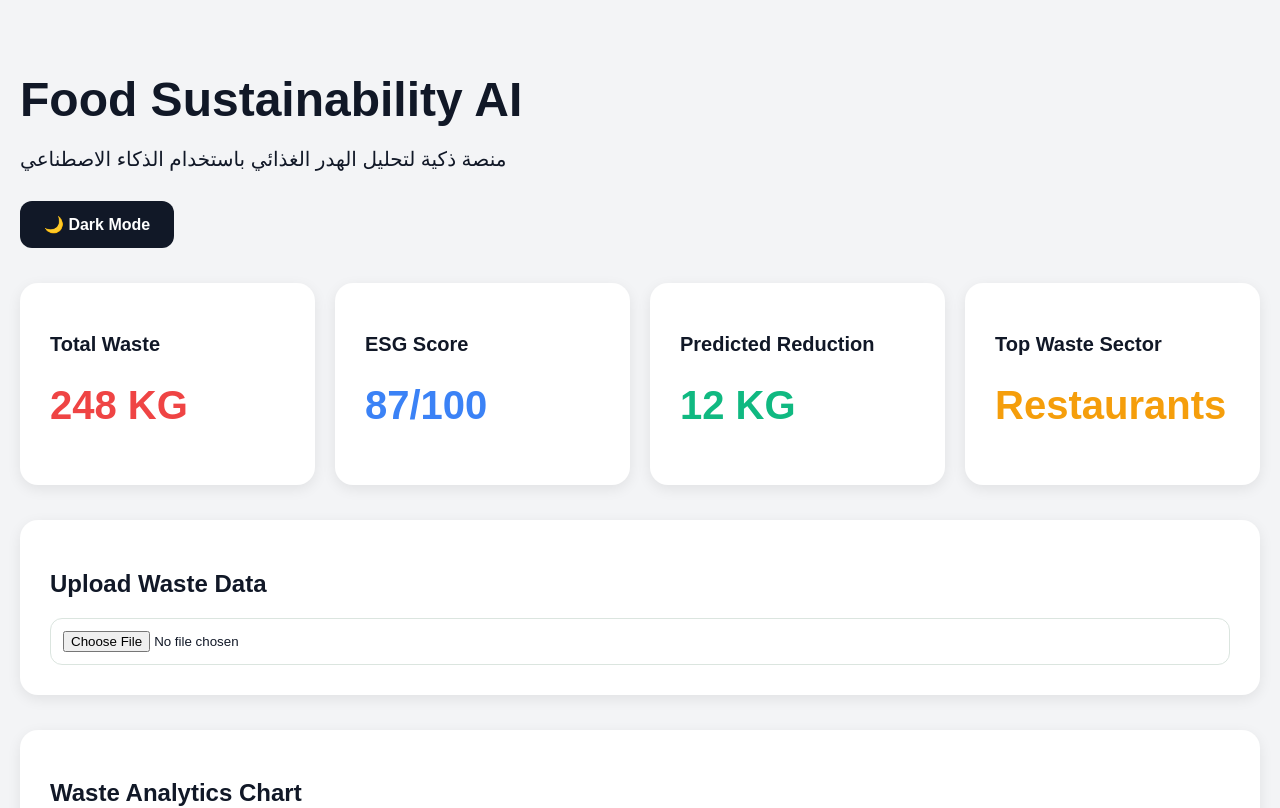
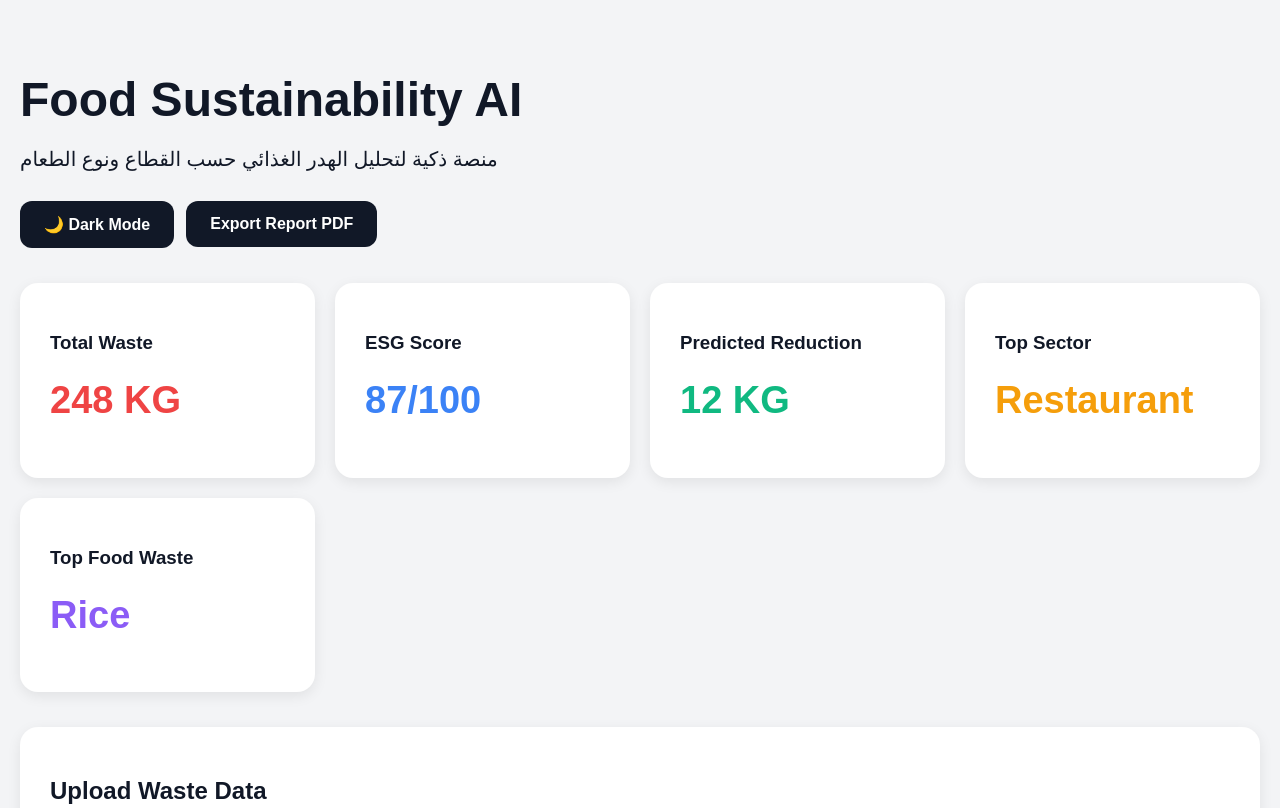
Before and after one commit to aboremasx0x-boop/food-sustainability-ai, a Next.js app in the folder Food_Sustainability_AI_Full_Platform/food_sustainability_frontend_v3/: page / in a window 1280 px wide. Shown: the top 808 px of the page. Built offline with nearby package versions, Linux system fonts and the light colour scheme.

Commit message:
Update index.jsx

```diff
--- a/Food_Sustainability_AI_Full_Platform/food_sustainability_frontend_v3/pages/index.jsx
+++ b/Food_Sustainability_AI_Full_Platform/food_sustainability_frontend_v3/pages/index.jsx
@@ -12,17 +12,15 @@ export default function Home() {
   const [darkMode, setDarkMode] = useState(false);
   const [fileName, setFileName] = useState("");
   const [analysis, setAnalysis] = useState("");
-
   const [totalWaste, setTotalWaste] = useState(248);
   const [esg, setESG] = useState(87);
   const [reduction, setReduction] = useState(12);
-  const [topCategory, setTopCategory] = useState("Restaurants");
-
-  const [categoryStats, setCategoryStats] = useState([]);
+  const [topCategory, setTopCategory] = useState("Restaurant");
+  const [topFood, setTopFood] = useState("Rice");
+  const [foodStats, setFoodStats] = useState([]);
 
   function handleFileUpload(e) {
     const file = e.target.files[0];
-
     if (!file) return;
 
     setFileName(file.name);
@@ -31,66 +29,60 @@ export default function Home() {
 
     reader.onload = (event) => {
       const text = event.target.result;
-
-      const rows = text
-        .split("\n")
-        .slice(1)
-        .filter((row) => row.trim() !== "");
+      const rows = text.split("\n").slice(1).filter((row) => row.trim() !== "");
 
       let total = 0;
-
       const categories = {};
+      const foods = {};
 
       rows.forEach((row) => {
         const cols = row.split(",");
 
         const category = cols[1]?.trim();
-        const wasteKg = parseFloat(cols[2]);
+        const food = cols[2]?.trim();
+        const wasteKg = parseFloat(cols[3]);
 
-        if (category && !isNaN(wasteKg)) {
+        if (!isNaN(wasteKg)) {
           total += wasteKg;
 
-          categories[category] =
-            (categories[category] || 0) + wasteKg;
+          if (category) categories[category] = (categories[category] || 0) + wasteKg;
+          if (food) foods[food] = (foods[food] || 0) + wasteKg;
         }
       });
 
-      const sorted = Object.entries(categories).map(
-        ([name, value]) => ({
-          name,
-          value,
-        })
-      );
+      const sortedCategories = Object.entries(categories)
+        .map(([name, value]) => ({ name, value }))
+        .sort((a, b) => b.value - a.value);
 
-      const highest =
-        sorted.sort((a, b) => b.value - a.value)[0]?.name ||
-        "Unknown";
+      const sortedFoods = Object.entries(foods)
+        .map(([name, value]) => ({ name, value }))
+        .sort((a, b) => b.value - a.value);
 
+      const highestCategory = sortedCategories[0]?.name || "Unknown";
+      const highestFood = sortedFoods[0]?.name || "Unknown";
       const predictedReduction = Math.round(total * 0.12);
-
-      const esgScore = Math.max(
-        0,
-        Math.min(100, Math.round(100 - total / 5))
-      );
+      const esgScore = Math.max(0, Math.min(100, Math.round(100 - total / 5)));
 
       setTotalWaste(total);
       setReduction(predictedReduction);
       setESG(esgScore);
-      setTopCategory(highest);
-      setCategoryStats(sorted);
+      setTopCategory(highestCategory);
+      setTopFood(highestFood);
+      setFoodStats(sortedFoods);
 
       setAnalysis(`
 نتائج التحليل الذكي:
 
 • إجمالي الهدر: ${total} KG
 • عدد السجلات: ${rows.length}
-• أعلى قطاع هدر: ${highest}
+• أعلى قطاع هدر: ${highestCategory}
+• أكثر نوع طعام هدرًا: ${highestFood}
 • التخفيض المتوقع: ${predictedReduction} KG
 • مؤشر ESG: ${esgScore}/100
 
 التوصية:
-ابدأ بتقليل الهدر في قطاع ${highest}.
-      `);
+تقليل هدر ${highestFood} داخل قطاع ${highestCategory} ومراجعة كمية التجهيز اليومي.
+`);
     };
 
     reader.readAsText(file);
@@ -106,106 +98,53 @@ export default function Home() {
         color: darkMode ? "white" : "#111827",
       }}
     >
-      <div
-        style={{
-          maxWidth: "1400px",
-          margin: "0 auto",
-        }}
-      >
-        <h1
-          style={{
-            fontSize: "48px",
-            marginBottom: "10px",
-          }}
-        >
+      <div style={{ maxWidth: "1400px", margin: "0 auto" }}>
+        <h1 style={{ fontSize: "48px", marginBottom: "10px" }}>
           Food Sustainability AI
         </h1>
 
-        <p
-          style={{
-            fontSize: "20px",
-            marginBottom: "30px",
-          }}
-        >
-          منصة ذكية لتحليل الهدر الغذائي باستخدام الذكاء الاصطناعي
+        <p style={{ fontSize: "20px", marginBottom: "30px" }}>
+          منصة ذكية لتحليل الهدر الغذائي حسب القطاع ونوع الطعام
         </p>
 
-        <button
-          onClick={() => setDarkMode(!darkMode)}
-          style={{
-            padding: "14px 24px",
-            border: "none",
-            borderRadius: "12px",
-            background: darkMode ? "#2563eb" : "#111827",
-            color: "white",
-            cursor: "pointer",
-            marginBottom: "35px",
-            fontSize: "16px",
-          }}
-        >
-          {darkMode ? "☀️ Light Mode" : "🌙 Dark Mode"}
-        </button>
+        <div style={{ display: "flex", gap: "12px", marginBottom: "35px" }}>
+          <button onClick={() => setDarkMode(!darkMode)} style={buttonStyle(darkMode)}>
+            {darkMode ? "☀️ Light Mode" : "🌙 Dark Mode"}
+          </button>
+
+          <button onClick={() => window.print()} style={buttonStyle(darkMode)}>
+            Export Report PDF
+          </button>
+        </div>
 
         <div
           style={{
             display: "grid",
-            gridTemplateColumns:
-              "repeat(auto-fit,minmax(250px,1fr))",
+            gridTemplateColumns: "repeat(auto-fit,minmax(240px,1fr))",
             gap: "20px",
             marginBottom: "35px",
           }}
         >
-          <Card
-            title="Total Waste"
-            value={`${totalWaste} KG`}
-            color="#ef4444"
-            darkMode={darkMode}
-          />
-
-          <Card
-            title="ESG Score"
-            value={`${esg}/100`}
-            color="#3b82f6"
-            darkMode={darkMode}
-          />
-
-          <Card
-            title="Predicted Reduction"
-            value={`${reduction} KG`}
-            color="#10b981"
-            darkMode={darkMode}
-          />
-
-          <Card
-            title="Top Waste Sector"
-            value={topCategory}
-            color="#f59e0b"
-            darkMode={darkMode}
-          />
+          <Card title="Total Waste" value={`${totalWaste} KG`} color="#ef4444" darkMode={darkMode} />
+          <Card title="ESG Score" value={`${esg}/100`} color="#3b82f6" darkMode={darkMode} />
+          <Card title="Predicted Reduction" value={`${reduction} KG`} color="#10b981" darkMode={darkMode} />
+          <Card title="Top Sector" value={topCategory} color="#f59e0b" darkMode={darkMode} />
+          <Card title="Top Food Waste" value={topFood} color="#8b5cf6" darkMode={darkMode} />
         </div>
 
         <Section darkMode={darkMode}>
           <h2>Upload Waste Data</h2>
+          <p>ارفع ملف CSV بهذا الترتيب: Date, Category, FoodType, WasteKG, Location</p>
 
-          <input
-            type="file"
-            accept=".csv"
-            onChange={handleFileUpload}
-          />
+          <input type="file" accept=".csv" onChange={handleFileUpload} />
 
-          {fileName && (
-            <p style={{ marginTop: "15px" }}>
-              تم رفع الملف: {fileName}
-            </p>
-          )}
+          {fileName && <p style={{ marginTop: "15px" }}>تم رفع الملف: {fileName}</p>}
 
           {analysis && (
             <div
               style={{
                 marginTop: "20px",
-                background: darkMode
-                  ? "#111827"
-                  : "#f9fafb",
+                background: darkMode ? "#111827" : "#f9fafb",
                 padding: "20px",
                 borderRadius: "12px",
                 lineHeight: "2",
@@ -218,11 +157,11 @@ export default function Home() {
         </Section>
 
         <Section darkMode={darkMode}>
-          <h2>Waste Analytics Chart</h2>
+          <h2>Food Waste Analytics</h2>
 
           <div style={{ width: "100%", height: 450 }}>
             <ResponsiveContainer>
-              <BarChart data={categoryStats}>
+              <BarChart data={foodStats}>
                 <XAxis dataKey="name" />
                 <YAxis />
                 <Tooltip />
@@ -236,6 +175,18 @@ export default function Home() {
   );
 }
 
+function buttonStyle(darkMode) {
+  return {
+    padding: "14px 24px",
+    border: "none",
+    borderRadius: "12px",
+    background: darkMode ? "#2563eb" : "#111827",
+    color: "white",
+    cursor: "pointer",
+    fontSize: "16px",
+  };
+}
+
 function Card({ title, value, color, darkMode }) {
   return (
     <div
@@ -246,23 +197,8 @@ function Card({ title, value, color, darkMode }) {
         boxShadow: "0 4px 14px rgba(0,0,0,0.08)",
       }}
     >
-      <h3
-        style={{
-          marginBottom: "15px",
-          fontSize: "20px",
-        }}
-      >
-        {title}
-      </h3>
-
-      <h1
-        style={{
-          color,
-          fontSize: "40px",
-        }}
-      >
-        {value}
-      </h1>
+      <h3>{title}</h3>
+      <h1 style={{ color, fontSize: "38px" }}>{value}</h1>
     </div>
   );
 }
```
